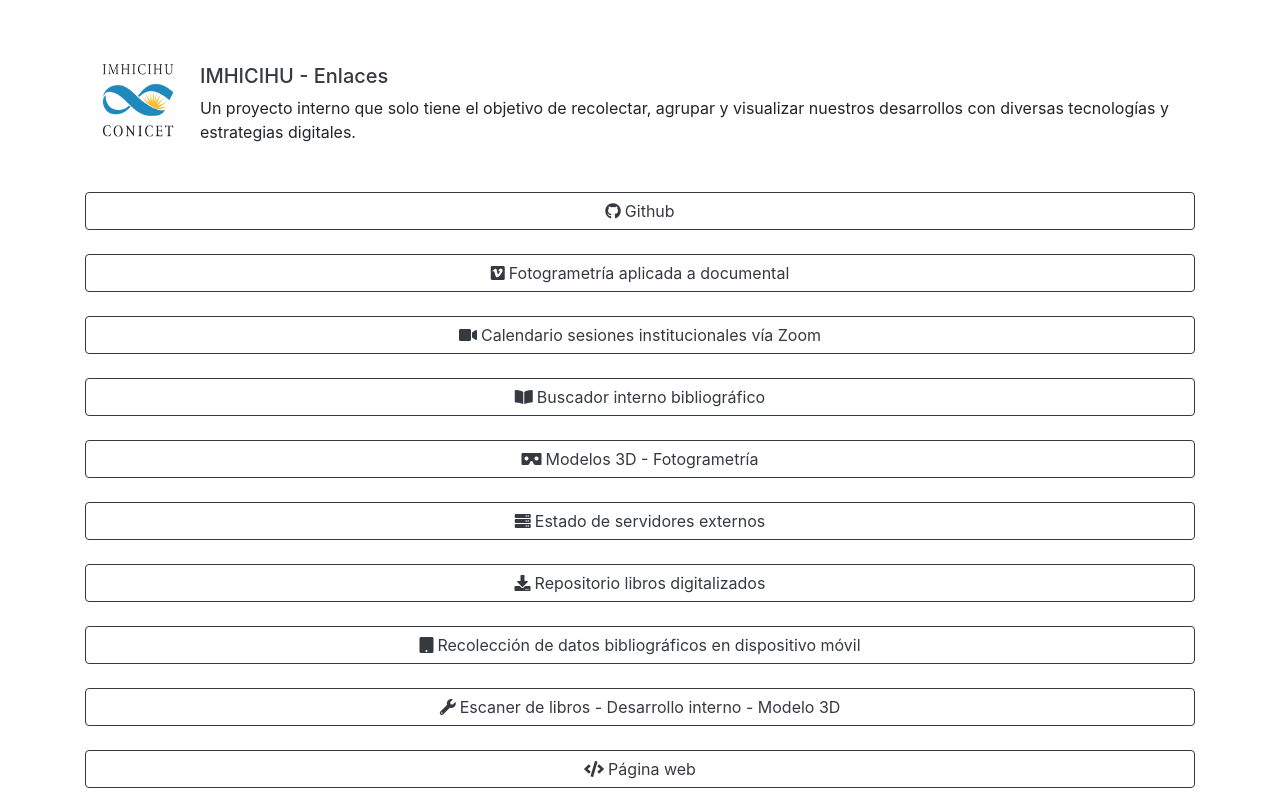
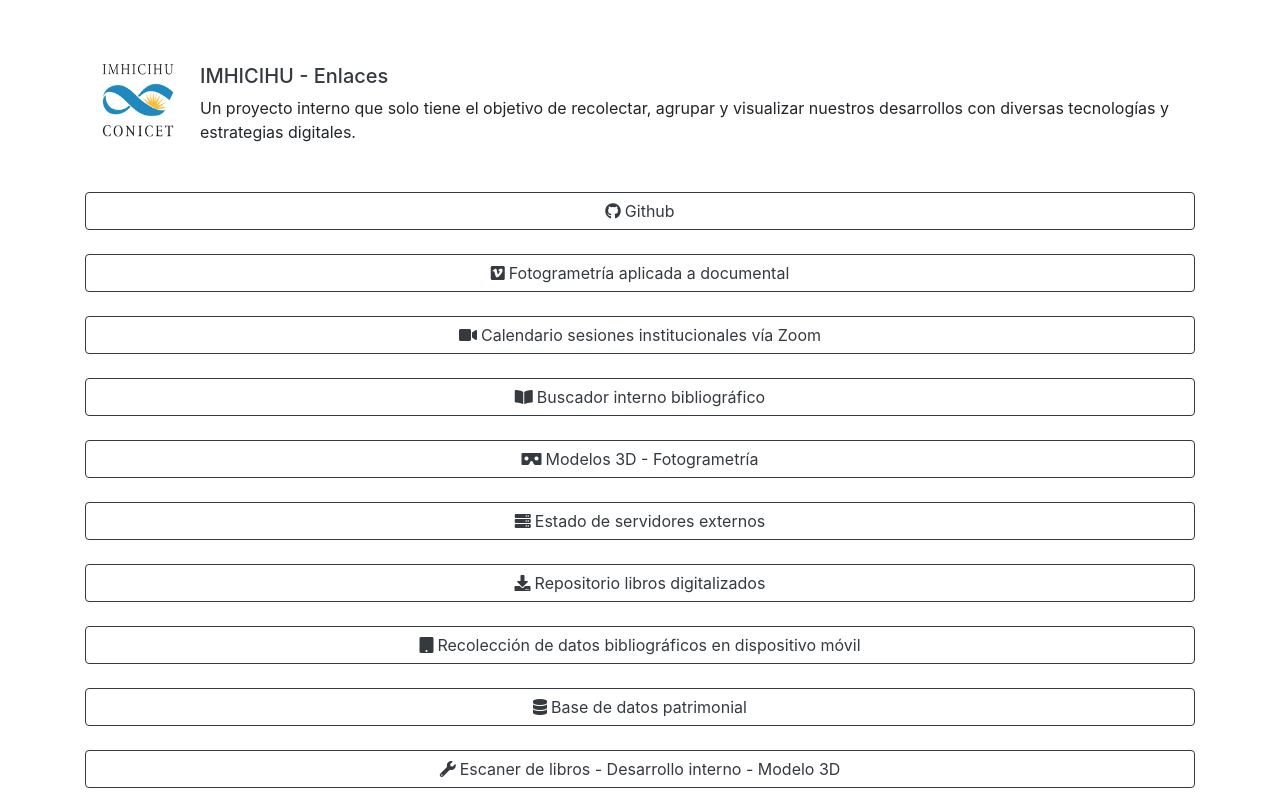
Before and after one commit to imhicihu/Enlaces, a plain HTML site: page index.html in a window 1280 px wide. Shown: the top 800 px of the page. Drawn offline with nearby package versions, Linux system fonts and the light colour scheme.

Commit message:
Visual database link added

```diff
--- a/index.html
+++ b/index.html
@@ -66,9 +66,11 @@
   <br>
   <a href="https://github.com/imhicihu/IMHICIHU-Digital-Repository/blob/master/digital_assets.md" class="btn btn-outline-dark btn-block" role="button" target="_blank"><i class="fa fa-download">&nbsp;</i>Repositorio libros digitalizados</a>
   <br>
-   <a href="https://github.com/imhicihu/Database-on-mobile-device" class="btn btn-outline-dark btn-block" role="button" target="_blank"><i class="fa fa-tablet">&nbsp;</i>Recolección de datos bibliográficos en dispositivo móvil</a>
+  <a href="https://github.com/imhicihu/Database-on-mobile-device" class="btn btn-outline-dark btn-block" role="button" target="_blank"><i class="fa fa-tablet">&nbsp;</i>Recolección de datos bibliográficos en dispositivo móvil</a>
   <br>
-   <a href="https://cad.onshape.com/documents/25d497ef458456fdcceb4f85/w/8ec3348712538d4d9c1e817a/e/5398645ad70606e07cf41600?renderMode=0&uiState=64dd69b1a508483a7db70deb" class="btn btn-outline-dark btn-block" role="button" target="_blank"><i class="fa fa-wrench">&nbsp;</i>Escaner de libros - Desarrollo interno - Modelo 3D</a>
+  <a href="https://github.com/imhicihu/Patrimonio-database" class="btn btn-outline-dark btn-block" role="button" target="_blank"><i class="fa fa-database">&nbsp;</i>Base de datos patrimonial</a>
+  <br>
+  <a href="https://cad.onshape.com/documents/25d497ef458456fdcceb4f85/w/8ec3348712538d4d9c1e817a/e/5398645ad70606e07cf41600?renderMode=0&uiState=64dd69b1a508483a7db70deb" class="btn btn-outline-dark btn-block" role="button" target="_blank"><i class="fa fa-wrench">&nbsp;</i>Escaner de libros - Desarrollo interno - Modelo 3D</a>
   <br>
   <a href="http://www.imhicihu-conicet.gob.ar/" class="btn btn-outline-dark btn-block" role="button" target="_blank"><i class="fa fa-code">&nbsp;</i>Página web</a>
 </div>
```
